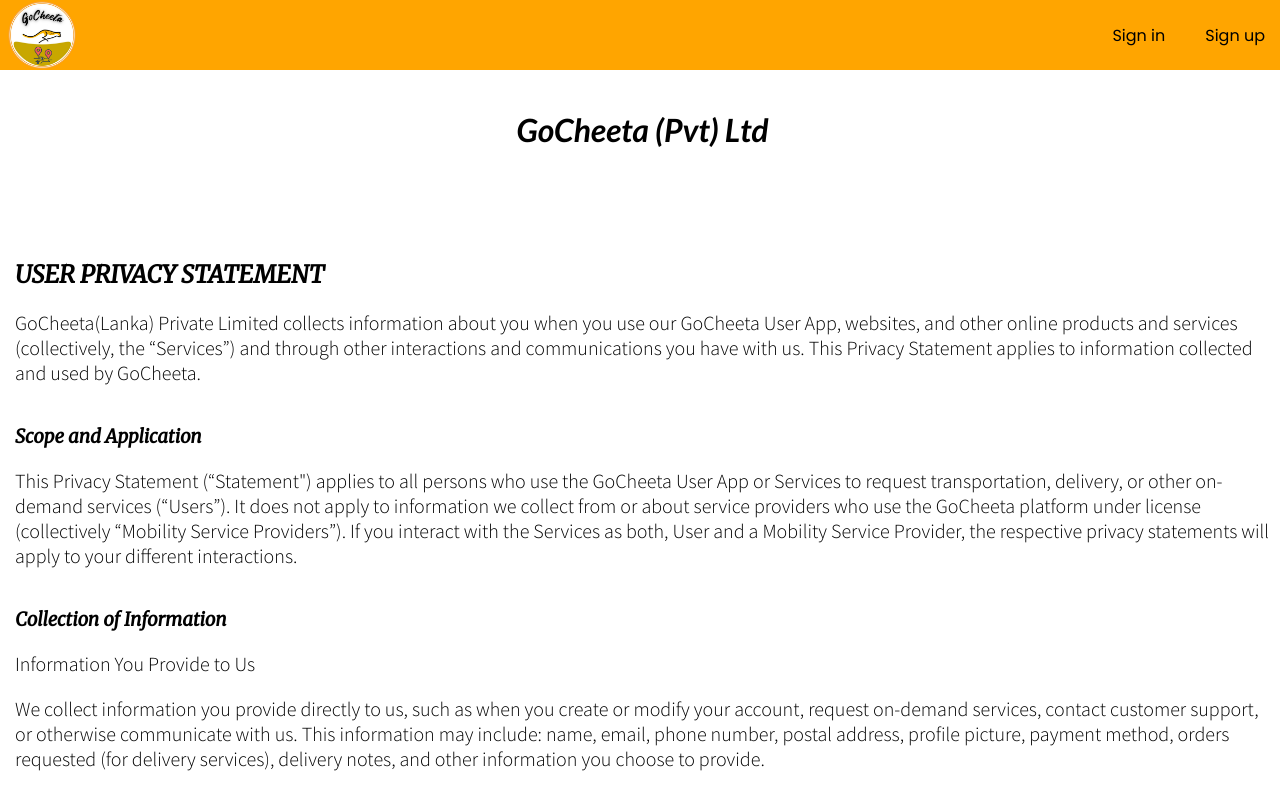
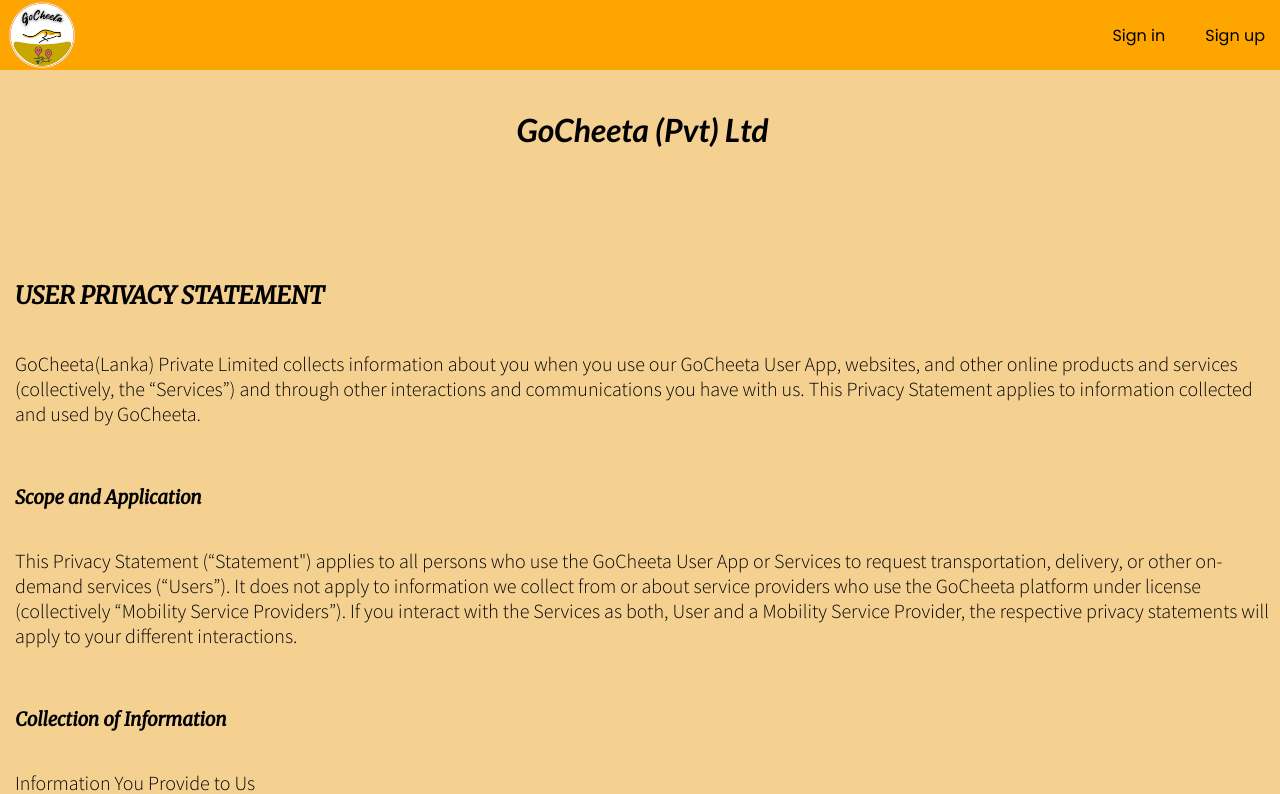
Before and after one commit to dvimukthi/cab-service-system, a React (Create React App) app: page /Privacy in a window 1280 px wide. Shown: the top 794 px of the page. Built offline with nearby package versions, Linux system fonts and the light colour scheme; a web font is replaced by a local one.

Commit message:
PrivacyPolicy bg

```diff
--- a/src/Components/PrivacyPolicyComponent/PrivacyPolicyBody/PrivacyPolicyBody.css
+++ b/src/Components/PrivacyPolicyComponent/PrivacyPolicyBody/PrivacyPolicyBody.css
@@ -1,25 +1,35 @@
 .PrivacyPolicytext__container {
-    margin-left: 15px;
-    margin-right: 10px;
+    display: flex;
+    flex-direction: column;
+    background: rgb(244, 208, 145);
+
 }
 
 .PrivacyPolicytext__container h1 {
     text-align: center;
     font-family: 'Lato', sans-serif;
     margin-top: 40px;
+    margin-left: 15px;
+    margin-right: 10px;
 }
 
 .PrivacyPolicytext__container h2 {
     font-family: 'Merriweather', serif;
     margin-top: 110px;
+    margin-left: 15px;
+    margin-right: 10px;
 }
 
 .PrivacyPolicytext__container h3 {
     font-family: 'Merriweather', serif;
     margin-top: 40px;
+    margin-left: 15px;
+    margin-right: 10px;
 }
 
 .PrivacyPolicytext__container p {
     font-family: 'Source Sans Pro', sans-serif;
     font-size: 20px;
+    margin-left: 15px;
+    margin-right: 10px;
 }
--- a/src/Components/SignInComponents/SigninBody/SigninBody.js
+++ b/src/Components/SignInComponents/SigninBody/SigninBody.js
@@ -147,6 +147,8 @@ export default function SigninBody() {
                       color: "black",
                       marginTop: "10px",
                       fontFamily: "'Roboto', sans-serif",
+                      color: "rgb(137, 119, 38)",
+                      textDecoration: "underline",
                     }}
                   >
                     {"Don't have an account? Sign Up"}
--- a/src/Components/SignUpComponents/SignUpBody.js
+++ b/src/Components/SignUpComponents/SignUpBody.js
@@ -64,6 +64,7 @@ export default function SignUpBody() {
           >
             <Avatar
               style={{
+                marginTop: "60px",
                 margin: "1",
                 background: "orange",
               }}
@@ -125,9 +126,14 @@ export default function SignUpBody() {
                 <Grid item xs={12}>
                   <FormControlLabel
                     control={
-                      <Checkbox value="allowExtraEmails" color="primary" />
+                      <Checkbox
+                        value="allowExtraEmails"
+                        style={{
+                          color: "orange",
+                        }}
+                      />
                     }
-                    label="I want to receive inspiration, marketing promotions and updates via email."
+                    label="I want to receive updates via email."
                   />
                 </Grid>
               </Grid>
@@ -136,6 +142,10 @@ export default function SignUpBody() {
                 fullWidth
                 variant="contained"
                 sx={{ mt: 3, mb: 2 }}
+                style={{
+                  color: "black",
+                  background: "orange",
+                }}
               >
                 Sign Up
               </Button>
@@ -149,6 +159,8 @@ export default function SignUpBody() {
                       color: "black",
                       marginTop: "5px",
                       fontFamily: "'Roboto', sans-serif",
+                      color: "rgb(137, 119, 38)",
+                      textDecoration: "underline",
                     }}
                   >
                     Already have an account? Sign in
```
